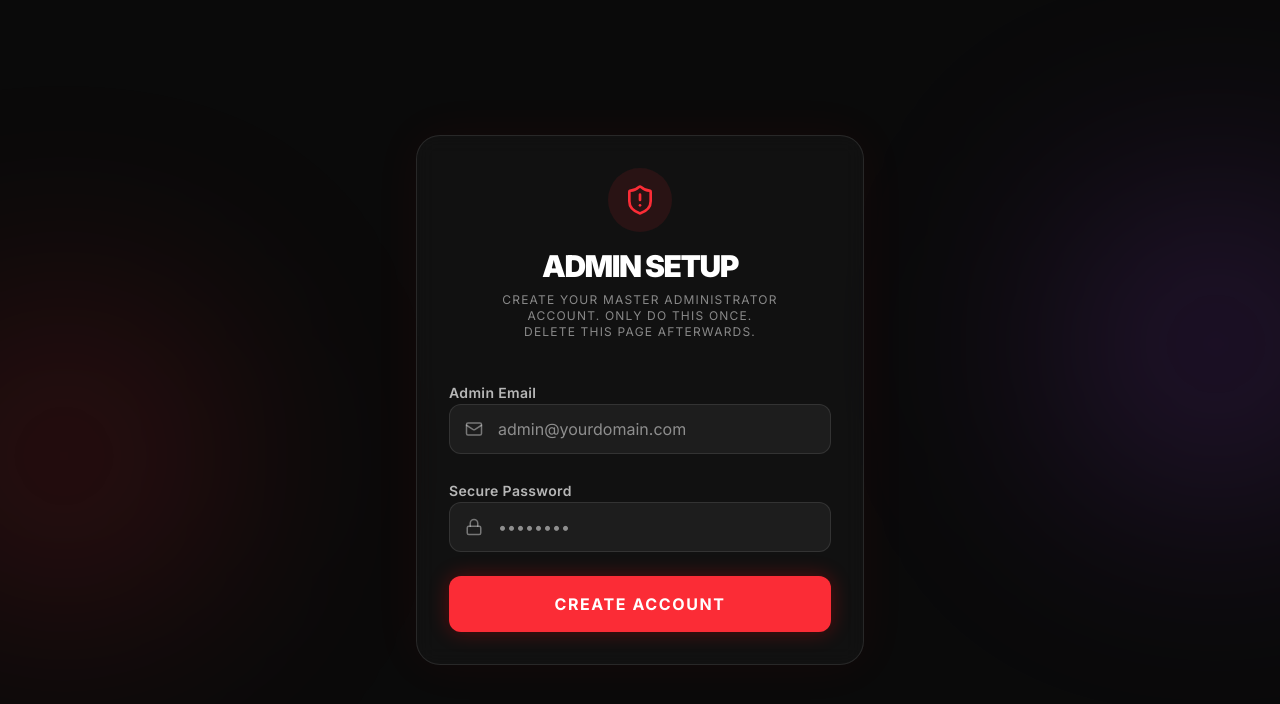
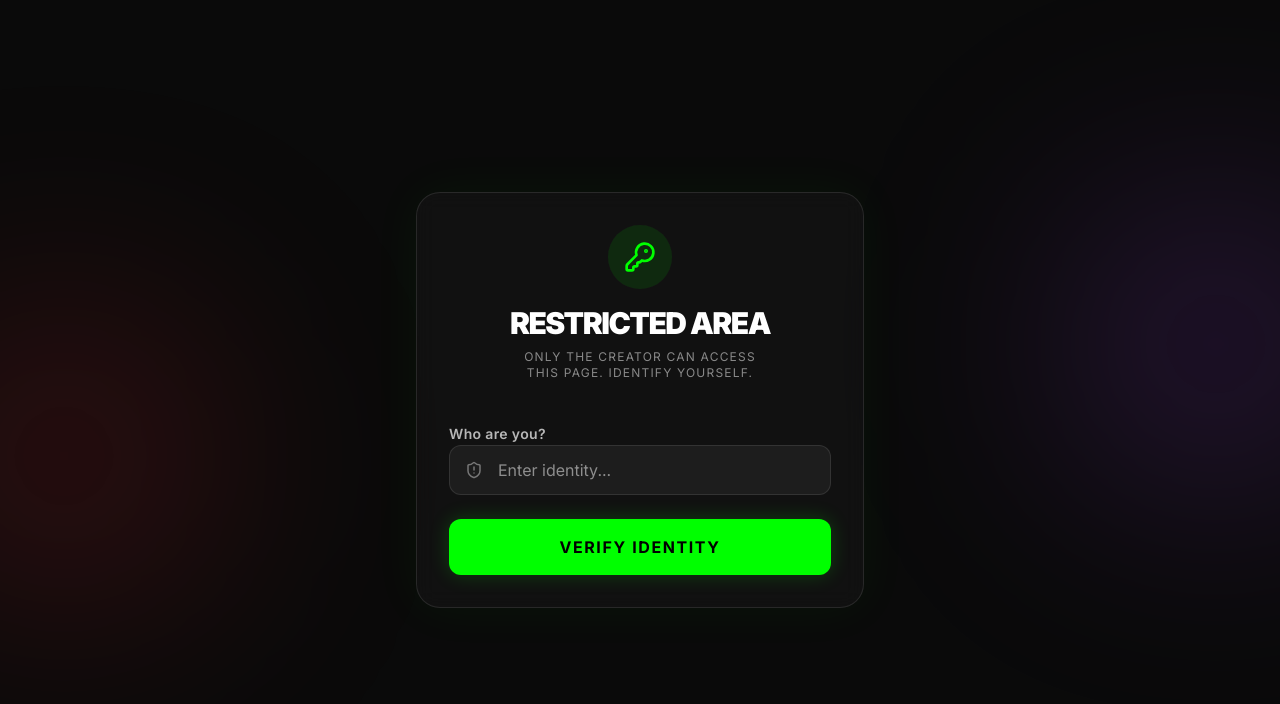
Before and after one commit to monir-codes/My-Portfolio-Admin-panel, a Next.js app: page /setup-admin in a window 1280 px wide. Shown: the top 704 px of the page. Built offline with nearby package versions, Linux system fonts and the light colour scheme; no server answers.

Commit message:
feat: Add security question gatekeeper to setup-admin page

```diff
--- a/src/app/setup-admin/page.tsx
+++ b/src/app/setup-admin/page.tsx
@@ -5,14 +5,29 @@ import { createUserWithEmailAndPassword } from "firebase/auth";
 import { auth } from "@/lib/firebase";
 import { useRouter } from "next/navigation";
 import toast from "react-hot-toast";
-import { Loader2, Lock, Mail, ShieldAlert } from "lucide-react";
-import { motion } from "framer-motion";
+import { Loader2, Lock, Mail, ShieldAlert, KeyRound } from "lucide-react";
+import { motion, AnimatePresence } from "framer-motion";
 
 export default function SetupAdminPage() {
   const [email, setEmail] = useState("");
   const [password, setPassword] = useState("");
   const [loading, setLoading] = useState(false);
   const router = useRouter();
+
+  // Gatekeeper state
+  const [isVerified, setIsVerified] = useState(false);
+  const [securityAnswer, setSecurityAnswer] = useState("");
+
+  const handleVerification = (e: React.FormEvent) => {
+    e.preventDefault();
+    if (securityAnswer === "Mondal King") {
+      setIsVerified(true);
+      toast.success("Identity Verified!");
+    } else {
+      toast.error("Access Denied: Incorrect Identity");
+      setSecurityAnswer("");
+    }
+  };
 
   const handleRegister = async (e: React.FormEvent) => {
     e.preventDefault();
@@ -39,7 +54,54 @@ export default function SetupAdminPage() {
       <div className="absolute top-1/4 -right-20 w-72 h-72 bg-purple-500/20 rounded-full blur-[120px]" />
       <div className="absolute bottom-1/4 -left-20 w-72 h-72 bg-red-500/20 rounded-full blur-[120px]" />
 
+      <AnimatePresence mode="wait">
+        {!isVerified ? (
           <motion.div
+            key="gatekeeper"
+            initial={{ opacity: 0, scale: 0.9 }}
+            animate={{ opacity: 1, scale: 1 }}
+            exit={{ opacity: 0, scale: 1.1, filter: "blur(10px)" }}
+            className="w-full max-w-md p-8 glass-panel rounded-3xl relative z-10 border border-primary/30 shadow-[0_0_50px_rgba(0,255,0,0.05)]"
+          >
+            <div className="text-center mb-10 flex flex-col items-center">
+              <div className="w-16 h-16 bg-primary/10 rounded-full flex items-center justify-center mb-4 text-primary">
+                <KeyRound size={32} />
+              </div>
+              <h1 className="text-3xl font-black tracking-tighter mb-2">
+                RESTRICTED AREA
+              </h1>
+              <p className="text-white/50 text-xs tracking-widest uppercase text-balance">
+                Only the creator can access this page. Identify yourself.
+              </p>
+            </div>
+
+            <form onSubmit={handleVerification} className="space-y-6">
+              <div className="space-y-2">
+                <label className="text-sm font-semibold tracking-wide text-white/70">Who are you?</label>
+                <div className="relative">
+                  <ShieldAlert className="absolute left-4 top-1/2 -translate-y-1/2 text-white/40" size={18} />
+                  <input
+                    type="text"
+                    value={securityAnswer}
+                    onChange={(e) => setSecurityAnswer(e.target.value)}
+                    className="w-full bg-white/5 border border-white/10 rounded-xl py-3 pl-12 pr-4 focus:outline-none focus:border-primary/50 focus:bg-white/10 transition-all"
+                    placeholder="Enter identity..."
+                    required
+                  />
+                </div>
+              </div>
+
+              <button
+                type="submit"
+                className="w-full bg-primary text-black font-bold tracking-widest uppercase py-4 rounded-xl flex items-center justify-center gap-2 hover:bg-[#00cc00] transition-all shadow-[0_0_20px_rgba(0,255,0,0.2)]"
+              >
+                Verify Identity
+              </button>
+            </form>
+          </motion.div>
+        ) : (
+          <motion.div
+            key="setup"
             initial={{ opacity: 0, y: 20 }}
             animate={{ opacity: 1, y: 0 }}
             className="w-full max-w-md p-8 glass-panel rounded-3xl relative z-10 border border-red-500/30 shadow-[0_0_50px_rgba(255,0,0,0.05)]"
@@ -52,7 +114,7 @@ export default function SetupAdminPage() {
                 ADMIN SETUP
               </h1>
               <p className="text-white/50 text-xs tracking-widest uppercase text-balance">
-            Create your master administrator account. Only do this once. Delete this page afterwards.
+                Identity verified. Create your master administrator account.
               </p>
             </div>
 
@@ -96,6 +158,8 @@ export default function SetupAdminPage() {
               </button>
             </form>
           </motion.div>
+        )}
+      </AnimatePresence>
     </div>
   );
 }
```
Lines whose indentation alone changed are shown as unchanged.
